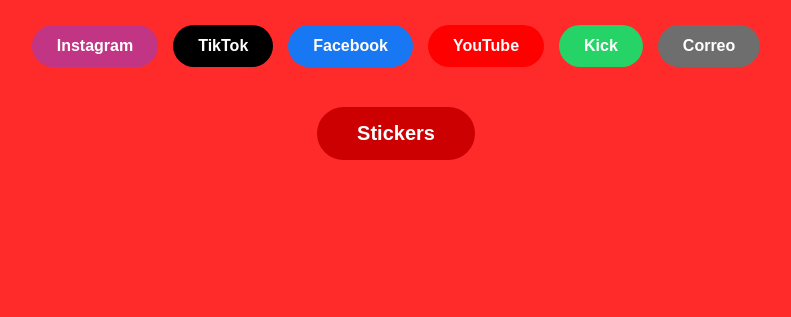
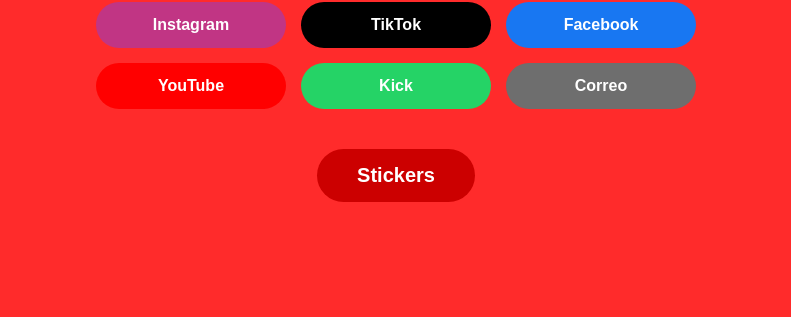
Before and after one commit to MV-1712/MrJow, a plain HTML site: page index.html in a window 1280 px wide. Shown: the part 483-800 px from the top of the page, without its empty margins (244-1035 px from the left). Drawn offline with Linux system fonts and the light colour scheme.

Commit message:
Add files via upload

```diff
--- a/index.html
+++ b/index.html
@@ -2,51 +2,61 @@
 <html lang="es">
 <head>
     <meta charset="UTF-8">
+    <meta name="viewport" content="width=device-width, initial-scale=1.0">
     <title>Mr Jow</title>
 
     <!-- Fuente Lobster -->
     <link href="https://fonts.googleapis.com/css2?family=Lobster&display=swap" rel="stylesheet">
 
     <style>
+        * {
+            box-sizing: border-box;
+        }
+
         body {
             margin: 0;
-            padding: 0;
+            min-height: 100vh;
             font-family: Arial, sans-serif;
             color: white;
             text-align: center;
             background-color: #ff0000d4;
-            overflow-x: hidden;
+            display: flex;
+            flex-direction: column;
+            align-items: center;
+            padding: 20px;
         }
 
         h1 {
             font-family: 'Lobster', cursive;
-            font-size: 80px;
-            margin-top: 50px;
+            font-size: clamp(48px, 8vw, 80px);
+            margin: 30px 0 10px;
         }
 
         img {
-            width: 250px;
+            width: clamp(180px, 40vw, 260px);
             height: auto;
             border-radius: 15px;
-            margin-top: 20px;
+            margin: 20px 0;
             cursor: pointer;
         }
 
         .social-buttons {
-            display: flex;
-            justify-content: center;
-            flex-wrap: wrap;
-            margin-top: 30px;
+            display: grid;
+            grid-template-columns: repeat(auto-fit, minmax(140px, 1fr));
             gap: 15px;
+            width: 100%;
+            max-width: 600px;
+            margin-top: 25px;
         }
 
         .social-buttons a {
             text-decoration: none;
-            padding: 12px 25px;
+            padding: 14px 10px;
             border-radius: 30px;
             font-weight: bold;
             transition: 0.3s;
             color: white;
+            font-size: clamp(14px, 3.5vw, 16px);
         }
 
         .instagram { background-color: #C13584; }
@@ -61,12 +71,11 @@
         }
 
         .stickers-button {
-            display: inline-block;
-            margin-top: 40px;
+            margin: 40px 0 20px;
             padding: 15px 40px;
             background-color: #cc0000;
             border-radius: 40px;
-            font-size: 20px;
+            font-size: clamp(16px, 4vw, 20px);
             font-weight: bold;
             text-decoration: none;
             color: white;
@@ -88,11 +97,6 @@
 
         .rebotar {
             animation: rebote 0.6s ease;
-        }
-
-        @media (max-width: 600px) {
-            h1 { font-size: 55px; }
-            img { width: 200px; }
         }
     </style>
 </head>
@@ -137,19 +141,15 @@
 
         // Intento de bienvenida automática
         window.addEventListener("load", () => {
-            audio.play().catch(() => {
-                console.log("Autoplay bloqueado, se activará al primer toque");
-            });
+            audio.play().catch(() => {});
         });
 
-        // Primer click en cualquier parte → audio garantizado
+        // Primer click → sonido garantizado
         document.addEventListener("click", () => {
-            if (audio.paused) {
-                audio.play();
-            }
+            if (audio.paused) audio.play();
         }, { once: true });
 
-        // Click en imagen: audio + abrir video
+        // Click en imagen → audio + video
         logo.addEventListener("click", () => {
             audio.currentTime = 0;
             audio.play();
```
